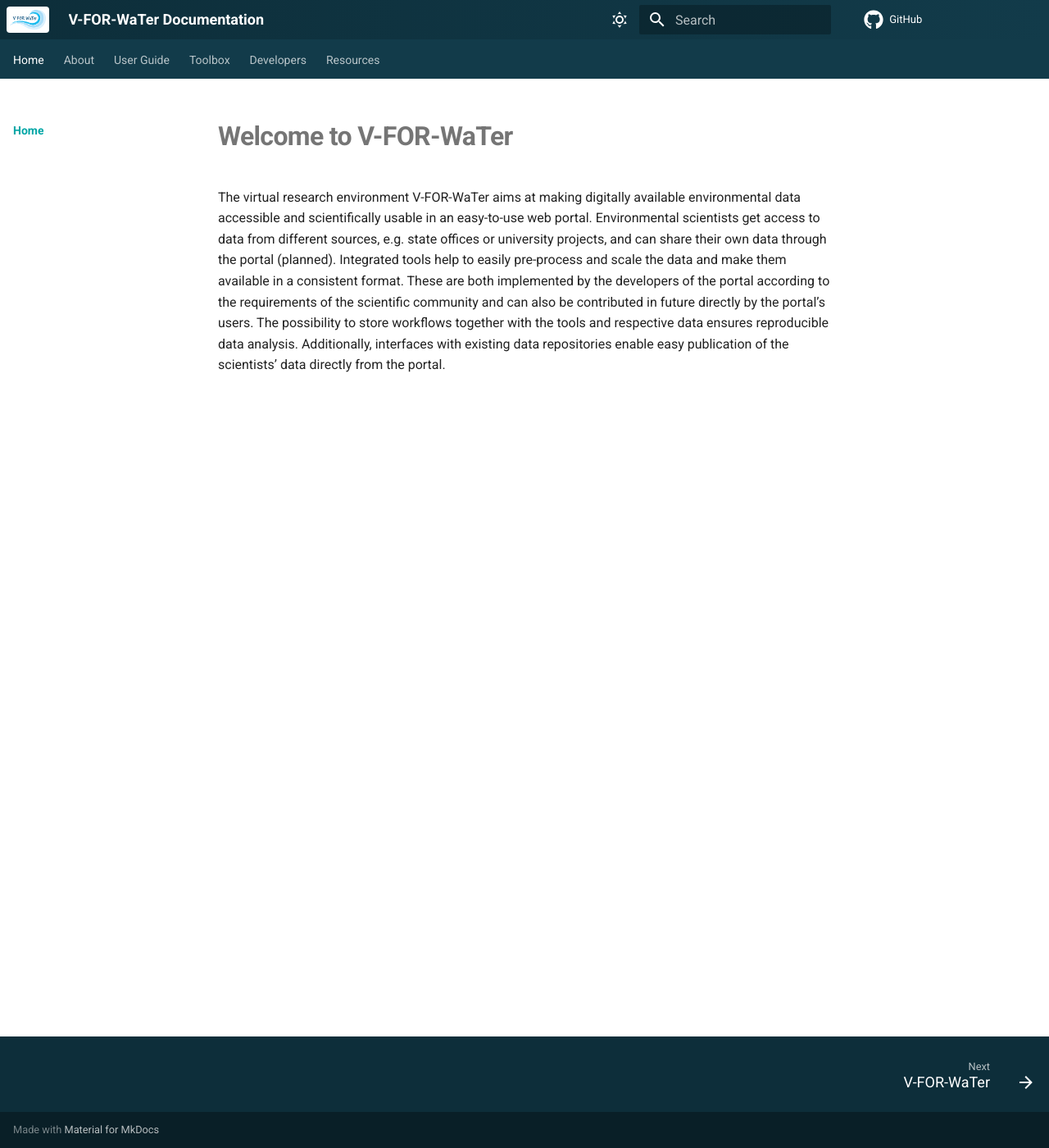
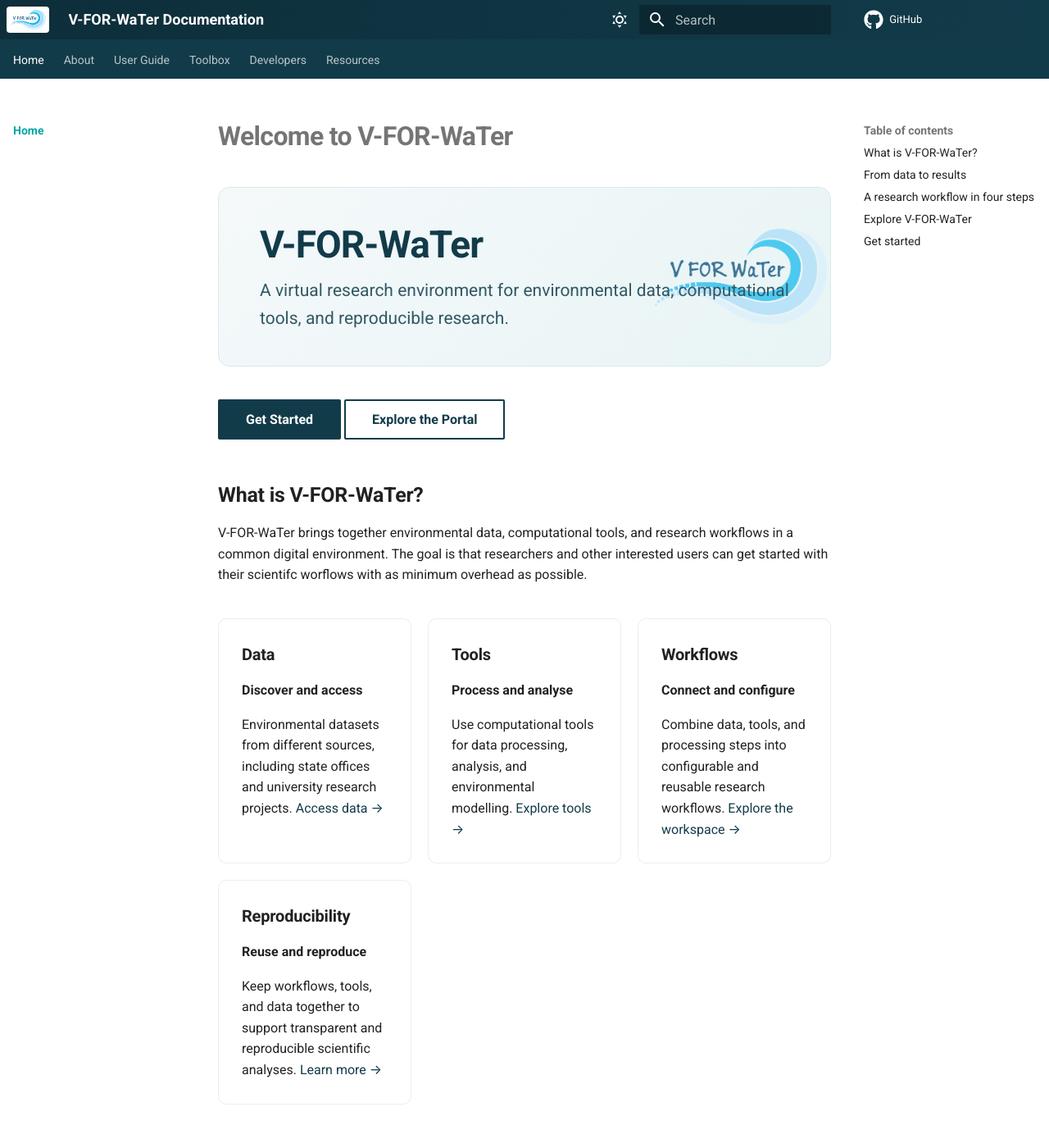
Before and after one commit to VForWaTer/vforwater-documentation, an MkDocs documentation site: the page built from docs/index.md, in a window 1280 px wide and 1400 px high. Shown: the whole window at 82% size. Built offline with MkDocs 1.6.1 and Material for MkDocs 9.7.7, drawn with Linux system fonts in a browser that asks for light colours; comment, search, counter and statistics services are not loaded; some of the changed text lies outside the part shown.

Commit message:
ladning page + missing files

```diff
--- a/docs/assets/css/extra.css
+++ b/docs/assets/css/extra.css
@@ -131,40 +131,89 @@
     border-radius: 8px;
 }
 
-
 /* ---------------------------------------------------------
    V-FOR-WaTer homepage hero
    --------------------------------------------------------- */
 
 .vfw-hero {
-    padding: 3rem 2.5rem;
-    margin: 0 0 2.5rem 0;
+    position: relative;
+    overflow: hidden;
 
-    border-radius: 12px;
+    padding: 2rem 2.5rem;
+    margin: 0 0 2rem 0;
+
+    border-radius: 14px;
 
     background: linear-gradient(
         135deg,
-        var(--vfw-dark-2),
-        var(--vfw-dark)
+        #F5F9FA,
+        #E8F4F5
     );
 
-    color: white;
+    color: var(--vfw-dark);
+
+    border: 1px solid #D8E9EB;
 }
 
+
+/* ---------------------------------------------------------
+   Background logo
+   --------------------------------------------------------- */
+
+.vfw-hero::after {
+    content: "";
+
+    position: absolute;
+
+    right: 0.2rem;
+    top: 50%;
+
+    width: 210px;
+    height: 210px;
+
+    transform: translateY(-50%);
+
+    background-image: url("../V4logo.png");
+    background-repeat: no-repeat;
+    background-position: center;
+    background-size: contain;
+
+    opacity: 0.75;
+
+    pointer-events: none;
+}
+
+
+/* ---------------------------------------------------------
+   Hero content
+   --------------------------------------------------------- */
+
 .vfw-hero h1 {
-    margin-top: 0;
-    color: white;
-    font-size: 2.5rem;
+    position: relative;
+    z-index: 1;
+
+    margin: 0 0 0.5rem 0;
+
+    color: var(--vfw-dark);
+
+    font-size: 2.3rem;
     font-weight: 700;
+    letter-spacing: -0.02em;
 }
 
 .vfw-hero p {
-    max-width: 800px;
-    color: rgba(255, 255, 255, 0.9);
-    font-size: 1.1rem;
-    line-height: 1.7;
+    position: relative;
+    z-index: 1;
+
+    max-width: 650px;
+
+    margin: 0;
+
+    color: #315865;
+
+    font-size: 1.05rem;
+    line-height: 1.6;
 }
-
 
 /* ---------------------------------------------------------
    Homepage buttons
@@ -277,3 +326,25 @@
     border-radius: 4px;
     padding: 4px;
 }
+
+.vfw-hero-lead {
+    max-width: 850px;
+    margin: 0;
+    color: rgba(255, 255, 255, 0.9);
+    font-size: 1.15rem;
+    line-height: 1.7;
+}
+
+.vfw-highlight {
+    margin: 2.5rem 0;
+    padding: 1.5rem 2rem;
+    border-left: 4px solid var(--vfw-teal);
+    border-radius: 6px;
+    background: var(--vfw-light);
+}
+
+.vfw-highlight strong {
+    display: block;
+    margin-bottom: 0.4rem;
+    font-size: 1.1rem;
+}
--- a/docs/index.md
+++ b/docs/index.md
@@ -1,3 +1,215 @@
 # Welcome to V-FOR-WaTer
 
-The virtual research environment V-FOR-WaTer aims at making digitally available environmental data accessible and scientifically usable in an easy-to-use web portal. Environmental scientists get access to data from different sources, e.g. state offices or university projects, and can share their own data through the portal (planned). Integrated tools help to easily pre-process and scale the data and make them available in a consistent format.  These are both implemented by the developers of the portal according to the requirements of the scientific community and can also be contributed in future directly by the portal’s users. The possibility to store workflows together with the tools and respective data ensures reproducible data analysis. Additionally, interfaces with existing data repositories enable easy publication of the scientists’ data directly from the portal.
+<div class="vfw-hero">
+
+<h1>V-FOR-WaTer</h1>
+
+<p class="vfw-hero-lead">
+A virtual research environment for environmental data,
+computational tools, and reproducible research.
+</p>
+
+</div>
+
+[Get Started](user-guide/getting-started.md){ .md-button .md-button--primary }
+[Explore the Portal](https://portal.vforwater.de/home/){ .md-button target="_blank" }
+
+
+## What is V-FOR-WaTer?
+
+V-FOR-WaTer brings together environmental data, computational tools,
+and research workflows in a common digital environment. The goal is that researchers and other interested users can get started with their scientifc worflows with as minimum overhead as possible.
+
+<div class="vfw-card-grid">
+
+<div class="vfw-card">
+
+<h3>Data</h3>
+
+<p><strong>Discover and access</strong></p>
+
+Environmental datasets from different sources, including
+state offices and university research projects.
+
+<a href="user-guide/accessing-data">Access data →</a>
+
+</div>
+
+<div class="vfw-card">
+
+<h3>Tools</h3>
+
+<p><strong>Process and analyse</strong></p>
+
+Use computational tools for data processing, analysis,
+and environmental modelling.
+
+<a href="toolbox/overview">Explore tools →</a>
+
+</div>
+
+<div class="vfw-card">
+
+<h3>Workflows</h3>
+
+<p><strong>Connect and configure</strong></p>
+
+Combine data, tools, and processing steps into configurable
+and reusable research workflows.
+
+<a href="user-guide/workspace">Explore the workspace →</a>
+
+</div>
+
+<div class="vfw-card">
+
+<h3>Reproducibility</h3>
+
+<p><strong>Reuse and reproduce</strong></p>
+
+Keep workflows, tools, and data together to support
+transparent and reproducible scientific analyses.
+
+<a href="user-guide/advanced-usage">Learn more →</a>
+
+</div>
+
+</div>
+
+
+## From data to results
+
+V-FOR-WaTer connects the different stages of a computational
+research workflow.
+
+<div class="vfw-workflow">
+
+<div class="vfw-workflow-step">
+Data
+</div>
+
+<div class="vfw-workflow-arrow">
+→
+</div>
+
+<div class="vfw-workflow-step">
+Tools
+</div>
+
+<div class="vfw-workflow-arrow">
+→
+</div>
+
+<div class="vfw-workflow-step">
+Workflows
+</div>
+
+<div class="vfw-workflow-arrow">
+→
+</div>
+
+<div class="vfw-workflow-step">
+Results
+</div>
+
+</div>
+
+
+## A research workflow in four steps
+
+<div class="vfw-card-grid">
+
+<div class="vfw-card">
+
+<h3>1. Explore</h3>
+
+Find datasets and computational tools relevant
+to your research question.
+
+</div>
+
+<div class="vfw-card">
+
+<h3>2. Configure</h3>
+
+Select data, tools, parameters, and processing
+steps to construct your workflow.
+
+</div>
+
+<div class="vfw-card">
+
+<h3>3. Run</h3>
+
+Execute computational workflows using the selected
+data and tools.
+
+</div>
+
+<div class="vfw-card">
+
+<h3>4. Reproduce</h3>
+
+Retain the workflow, tools, and data needed to
+repeat and build upon your analysis.
+
+</div>
+
+</div>
+
+
+<div class="vfw-highlight">
+
+<strong>One environment. From data to reproducible results.</strong>
+
+V-FOR-WaTer connects environmental data, computational tools,
+and workflows to support transparent and reusable research.
+
+</div>
+
+
+## Explore V-FOR-WaTer
+
+<div class="vfw-card-grid">
+
+<div class="vfw-card">
+
+<h3>New to V-FOR-WaTer?</h3>
+
+Start with the basics and learn how to navigate
+the environment.
+
+<a href="user-guide/getting-started/">Get started →</a>
+
+</div>
+
+<div class="vfw-card">
+
+<h3>Looking for a tool?</h3>
+
+Browse the available computational tools and learn
+how they can be used in your research.
+
+<a href="toolbox/overview/">Explore the toolbox →</a>
+
+</div>
+
+<div class="vfw-card">
+
+<h3>Want to contribute?</h3>
+
+Learn how tools are structured, packaged, and
+integrated into V-FOR-WaTer.
+
+<a href="user-guide/project-structure/">For developers →</a>
+
+</div>
+
+</div>
+
+
+## Get started
+
+New to V-FOR-WaTer?
+
+[Get started with the V-FOR-WaTer environment](user-guide/getting-started.md){ .md-button .md-button--primary }
--- a/mkdocs.yml
+++ b/mkdocs.yml
@@ -40,6 +40,12 @@ theme:
   icon:
     repo: fontawesome/brands/github
 
+markdown_extensions:
+  - attr_list
+  - pymdownx.emoji:
+      emoji_index: !!python/name:material.extensions.emoji.twemoji
+      emoji_generator: !!python/name:material.extensions.emoji.to_svg
+
 extra_css:
   - assets/css/extra.css
 
```
Also changed, not shown: docs/contact.md (added), docs/how-to-cite.md (added), docs/user-guide/adding-tools.md (added), docs/user-guide/advanced-usage.md (added), docs/user-guide/project-structure.md (added), docs/user-guide/tools.md (added).
